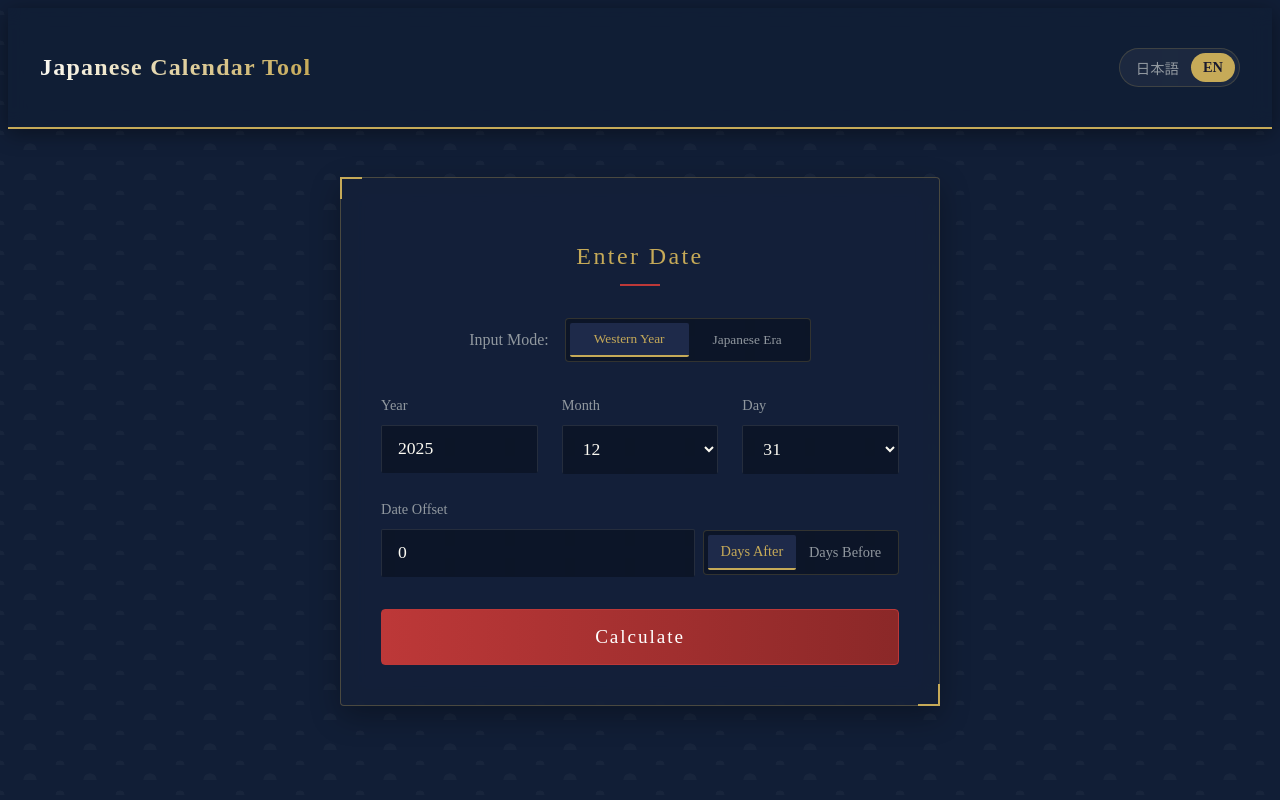
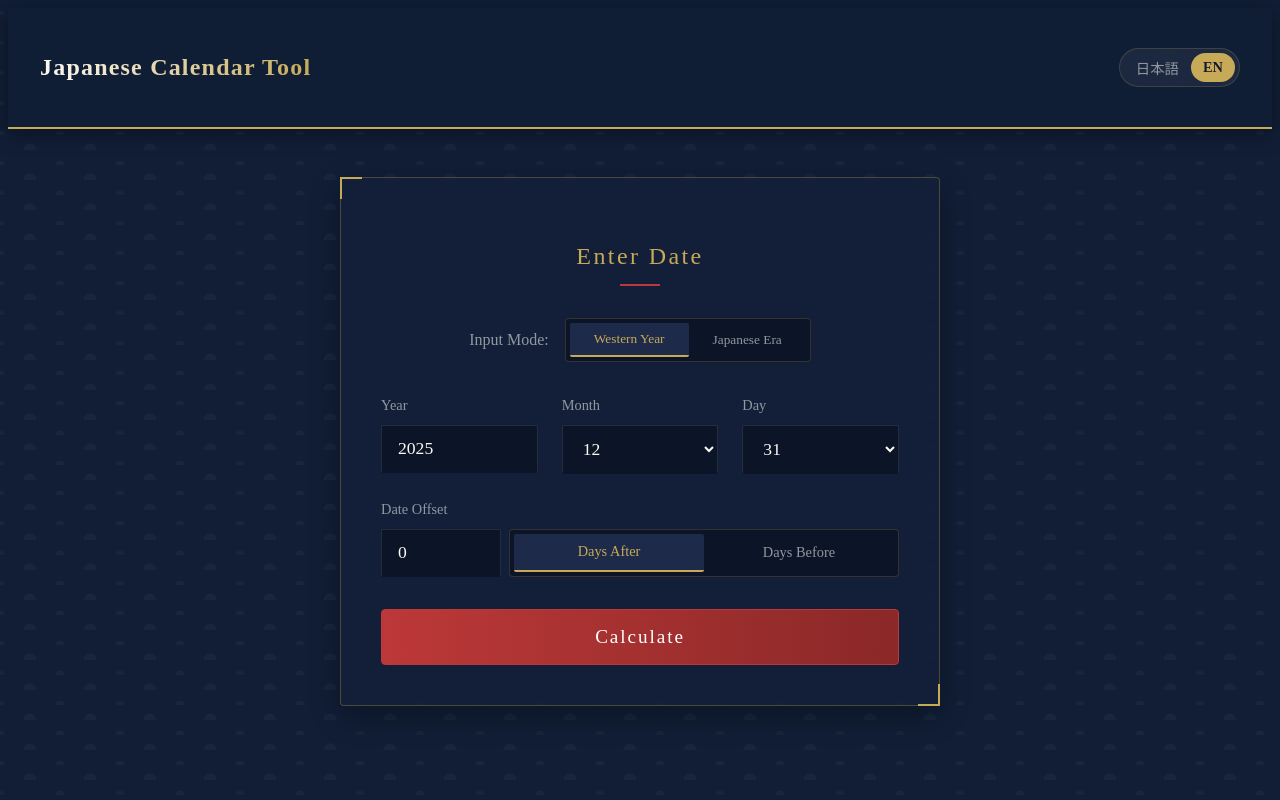
Before and after one commit to ken-mro/japanese-calendar-tool, a Next.js app: page / in a window 1280 px wide. Shown: the top 800 px of the page. Built offline with nearby package versions, Linux system fonts and the light colour scheme.

Commit message:
feat: implement global styling and Japanese-inspired theme with core component layouts

```diff
--- a/src/app/globals.css
+++ b/src/app/globals.css
@@ -590,13 +590,13 @@ body {
 .offset-input-group {
   display: flex;
   gap: 0.5rem;
-  align-items: center;
+  align-items: stretch;
   flex-wrap: nowrap;
 }
 
 .offset-input-group input {
-  flex: 1;
-  min-width: 100px; /* Ensure space for 5 digits */
+  flex: 0 0 120px; /* Fixed width for approx 6 digits */
+  min-width: 0;
 }
 
 .offset-toggle {
@@ -605,22 +605,29 @@ body {
   border-radius: 4px;
   padding: 0.25rem;
   border: 1px solid rgba(198, 170, 88, 0.2);
-  flex-shrink: 0;
-  height: fit-content;
+  flex-shrink: 1;
+  flex-grow: 1; /* Allow it to take remaining space */
+  min-width: 0;
 }
 
 .toggle-btn.small {
-  padding: 0.5rem 0.8rem;
+  flex: 1;
+  padding: 0 0.5rem; /* Remove vertical padding, let flex align handle it */
   font-size: 0.9rem;
-  white-space: nowrap;
+  white-space: normal;
+  text-align: center;
+  line-height: 1.1;
+  display: flex;
+  align-items: center;
+  justify-content: center;
+  height: auto;
 }
 
 @media (max-width: 500px) {
   /* Removed stacking for offset-input-group to keep them on the same line */
 
-
-
   .toggle-btn.small {
-    padding: 0.5rem 0.5rem; /* Reduce padding slightly if needed */
+    font-size: 0.8rem;
+    padding: 0 0.25rem;
   }
 }
```
